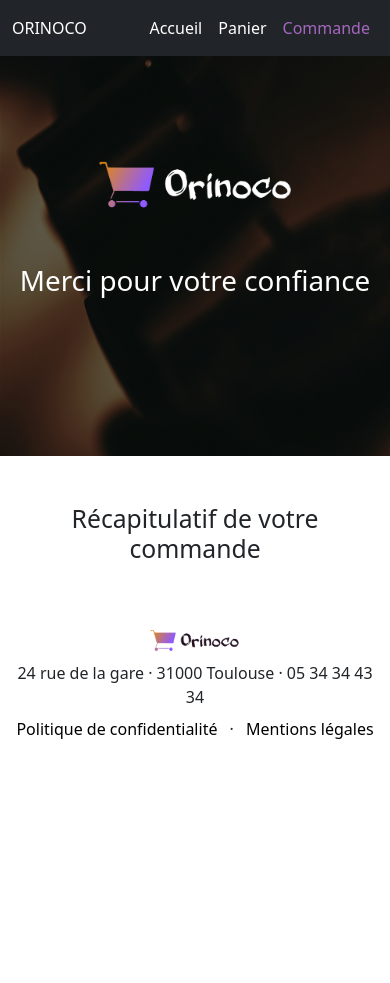
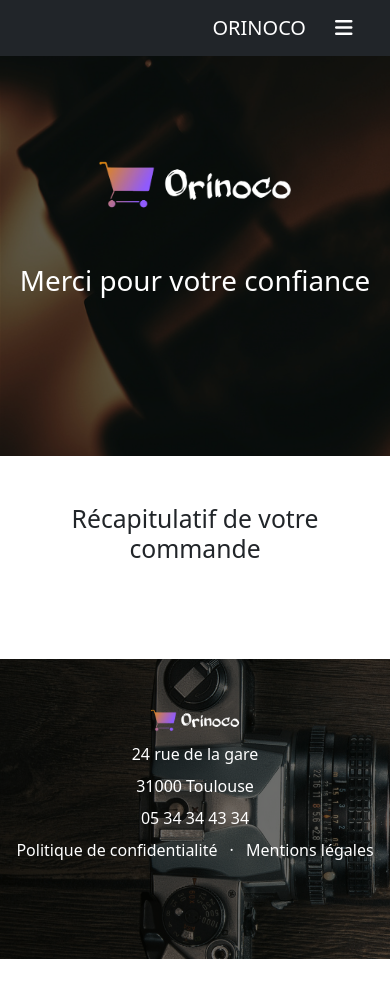
Before and after one commit to iftoute/JessiePeinoit_5_01062021, a website: page html/confirmation.html in a window 390 px wide. Before the commit the page ends 844 px from the top, so only its background shows below. Drawn offline with nearby package versions, Linux system fonts and the light colour scheme.

Commit message:
Style & responsive design

```diff
--- a/html/basket.html
+++ b/html/basket.html
@@ -11,10 +11,14 @@
 </head>
 <body>
     <header>
+        <div>
             <div class="container-fluid">
                 <div class="row bg-dark">
-                    <nav class="col navbar navbar-expand" id="nav">
-                        <a href="../index.html" class="text-white">ORINOCO</i>
+                    <nav class="col navbar navbar-expand-lg" id="nav">
+                        <a class="navbar-brand text-white" href="index.html">ORINOCO</a>
+                        <button class="navbar-toggler" type="button" data-toggle="collapse" data-target="#navbarSupportedContent" aria-controls="navbarSupportedContent" aria-expanded="false" aria-label="Toggle navigation">
+                            <span class="navbar-toggler-icon"><i class="fas fa-bars"></i></span>
+                          </button>
                             <div class="justify-content-end collapse navbar-collapse" id="navbarSupportedContent">
                             <ul class="navbar-nav">
                                 <li class="nav-item">
@@ -77,31 +81,32 @@
             <div class="row">
                 <!--COORDONNEES-->
                 <div class="col">
-                    <img src="../images/logo.png" class="rounded mx-auto d-block col-3 col-lg-2 col-md-2 mb-2" alt="logo de orinoco"/>
-                    <p class="text-center mb-2">24 rue de la gare &middot; 31000 Toulouse &middot; 05 34 34 43 34</p>
+                    <img src="../images/logo-orinoco-white.png" class="rounded mx-auto d-block col-3 col-lg-2 col-md-2 mb-2 mt-5" alt="logo de orinoco"/>
+                    <p class="text-center text-white mb-2">24 rue de la gare</p>
+                    <p class="text-center text-white mb-2">31000 Toulouse</p>
+                    <p class="text-center text-white mb-2">05 34 34 43 34</p>
                 </div>
             </div>
             <div class="row">
                 <div class="col">
                 <ul class="list-inline text-center">
-                    <li class="list-inline-item"><a href="#">Politique de confidentialité</a></li>
-                    <li class="list-inline-item">&middot;</li>
-                    <li class="list-inline-item"><a href="#">Mentions légales</a></li>
+                    <li class="list-inline-item"><a href="#" class=" text-white">Politique de confidentialité</a></li>
+                    <li class="list-inline-item text-white">&middot;</li>
+                    <li class="list-inline-item"><a href="#" class=" text-white">Mentions légales</a></li>
                 </ul>
                 </div>
             </div>
         </div>
     </footer>
     <!--FIN FOOTER-->
-
-
     <!--SCRIPTS-->
-   <!-- jQuery first, then Popper.js, then Bootstrap JS -->
-    <script src="https://code.jquery.com/jquery-3.4.1.slim.min.js" integrity="sha384-J6qa4849blE2+poT4WnyKhv5vZF5SrPo0iEjwBvKU7imGFAV0wwj1yYfoRSJoZ+n" crossorigin="anonymous"></script>
-    <script src="https://cdn.jsdelivr.net/npm/popper.js@1.16.0/dist/umd/popper.min.js" integrity="sha384-Q6E9RHvbIyZFJoft+2mJbHaEWldlvI9IOYy5n3zV9zzTtmI3UksdQRVvoxMfooAo" crossorigin="anonymous"></script>
-    <script src="https://stackpath.bootstrapcdn.com/bootstrap/4.4.1/js/bootstrap.min.js" integrity="sha384-wfSDF2E50Y2D1uUdj0O3uMBJnjuUD4Ih7YwaYd1iqfktj0Uod8GCExl3Og8ifwB6" crossorigin="anonymous"></script>
-    <!-- JS PAGES -->
-    <script src="../js/basket.js"></script>
+    <!-- BOOTSTRAP -->
+    <!-- jQuery first, then Popper.js, then Bootstrap JS -->
+     <script src="https://code.jquery.com/jquery-3.4.1.slim.min.js" integrity="sha384-J6qa4849blE2+poT4WnyKhv5vZF5SrPo0iEjwBvKU7imGFAV0wwj1yYfoRSJoZ+n" crossorigin="anonymous"></script>
+     <script src="https://cdn.jsdelivr.net/npm/popper.js@1.16.0/dist/umd/popper.min.js" integrity="sha384-Q6E9RHvbIyZFJoft+2mJbHaEWldlvI9IOYy5n3zV9zzTtmI3UksdQRVvoxMfooAo" crossorigin="anonymous"></script>
+     <script src="https://stackpath.bootstrapcdn.com/bootstrap/4.4.1/js/bootstrap.min.js" integrity="sha384-wfSDF2E50Y2D1uUdj0O3uMBJnjuUD4Ih7YwaYd1iqfktj0Uod8GCExl3Og8ifwB6" crossorigin="anonymous"></script>
+     <!-- JS PAGES-->
+     <script src="../js/basket.js"></script>
     <script src="../js/form.js"></script>
 </body>
 </html>
--- a/html/confirmation.html
+++ b/html/confirmation.html
@@ -14,8 +14,11 @@
         <div>
             <div class="container-fluid">
                 <div class="row bg-dark">
-                    <nav class="col navbar navbar-expand" id="nav">
-                        <a href="../index.html" class="text-white">ORINOCO</i>
+                    <nav class="col navbar navbar-expand-lg" id="nav">
+                        <a class="navbar-brand text-white" href="../index.html">ORINOCO</a>
+                        <button class="navbar-toggler" type="button" data-toggle="collapse" data-target="#navbarSupportedContent" aria-controls="navbarSupportedContent" aria-expanded="false" aria-label="Toggle navigation">
+                            <span class="navbar-toggler-icon"><i class="fas fa-bars"></i></span>
+                          </button>
                             <div class="justify-content-end collapse navbar-collapse" id="navbarSupportedContent">
                             <ul class="navbar-nav">
                                 <li class="nav-item">
@@ -53,8 +56,8 @@
                 <h1 class="fs-2 my-5">Récapitulatif de votre commande</h1>
             </div>
             <div id="confirmationOrder">
-                <p id="totalOrder"></p>
-                <p id="idOrder"></p>
+                <p id="totalOrder" class="text-center fs-4"></p>
+                <p id="idOrder" class="text-center fs-4 mb-5"></p>
             </div>
         </div>
     </main>
@@ -64,30 +67,31 @@
             <div class="row">
                 <!--COORDONNEES-->
                 <div class="col">
-                    <img src="../images/logo.png" class="rounded mx-auto d-block col-3 col-lg-2 col-md-2 mb-2" alt="logo de orinoco"/>
-                    <p class="text-center mb-2">24 rue de la gare &middot; 31000 Toulouse &middot; 05 34 34 43 34</p>
+                    <img src="../images/logo-orinoco-white.png" class="rounded mx-auto d-block col-3 col-lg-2 col-md-2 mb-2 mt-5" alt="logo de orinoco"/>
+                    <p class="text-center text-white mb-2">24 rue de la gare</p>
+                    <p class="text-center text-white mb-2">31000 Toulouse</p>
+                    <p class="text-center text-white mb-2">05 34 34 43 34</p>
                 </div>
             </div>
             <div class="row">
                 <div class="col">
                 <ul class="list-inline text-center">
-                    <li class="list-inline-item"><a href="#">Politique de confidentialité</a></li>
-                    <li class="list-inline-item">&middot;</li>
-                    <li class="list-inline-item"><a href="#">Mentions légales</a></li>
+                    <li class="list-inline-item"><a href="#" class=" text-white">Politique de confidentialité</a></li>
+                    <li class="list-inline-item text-white">&middot;</li>
+                    <li class="list-inline-item"><a href="#" class=" text-white">Mentions légales</a></li>
                 </ul>
                 </div>
             </div>
         </div>
     </footer>
     <!--FIN FOOTER-->
-
-
     <!--SCRIPTS-->
-   <!-- jQuery first, then Popper.js, then Bootstrap JS -->
-    <script src="https://code.jquery.com/jquery-3.4.1.slim.min.js" integrity="sha384-J6qa4849blE2+poT4WnyKhv5vZF5SrPo0iEjwBvKU7imGFAV0wwj1yYfoRSJoZ+n" crossorigin="anonymous"></script>
-    <script src="https://cdn.jsdelivr.net/npm/popper.js@1.16.0/dist/umd/popper.min.js" integrity="sha384-Q6E9RHvbIyZFJoft+2mJbHaEWldlvI9IOYy5n3zV9zzTtmI3UksdQRVvoxMfooAo" crossorigin="anonymous"></script>
-    <script src="https://stackpath.bootstrapcdn.com/bootstrap/4.4.1/js/bootstrap.min.js" integrity="sha384-wfSDF2E50Y2D1uUdj0O3uMBJnjuUD4Ih7YwaYd1iqfktj0Uod8GCExl3Og8ifwB6" crossorigin="anonymous"></script>
-    <!-- JS -->
-    <script src="../js/confirmation.js"></script>
+    <!-- BOOTSTRAP -->
+    <!-- jQuery first, then Popper.js, then Bootstrap JS -->
+     <script src="https://code.jquery.com/jquery-3.4.1.slim.min.js" integrity="sha384-J6qa4849blE2+poT4WnyKhv5vZF5SrPo0iEjwBvKU7imGFAV0wwj1yYfoRSJoZ+n" crossorigin="anonymous"></script>
+     <script src="https://cdn.jsdelivr.net/npm/popper.js@1.16.0/dist/umd/popper.min.js" integrity="sha384-Q6E9RHvbIyZFJoft+2mJbHaEWldlvI9IOYy5n3zV9zzTtmI3UksdQRVvoxMfooAo" crossorigin="anonymous"></script>
+     <script src="https://stackpath.bootstrapcdn.com/bootstrap/4.4.1/js/bootstrap.min.js" integrity="sha384-wfSDF2E50Y2D1uUdj0O3uMBJnjuUD4Ih7YwaYd1iqfktj0Uod8GCExl3Og8ifwB6" crossorigin="anonymous"></script>
+     <!-- JS PAGES-->
+     <script src="../js/confirmation.js"></script>
 </body>
 </html>
--- a/scss/_base.scss
+++ b/scss/_base.scss
@@ -5,6 +5,15 @@ img {
 a {
     text-decoration: none;
     color: black;
+}
+
+span.navbar-toggler-icon {
+    color: white;
+    display: flex;
+    align-items: center;
+}
+span.navbar-toggler-icon:hover {
+    color: $color-secondary;
 }
 
 a:hover {
@@ -60,3 +69,10 @@ a.active {
 #total {
     color: $color-secondary;
 }
+
+footer {
+    background-image: url(../images/footer.png);
+    background-repeat: no-repeat;
+    background-size: cover;
+    height: 300px;
+}
```
Also changed, not shown: html/product.html (+19 -17 lines), index.html (+15 -10 lines), css/style.css, images/footer.png (added), 1 other file.
